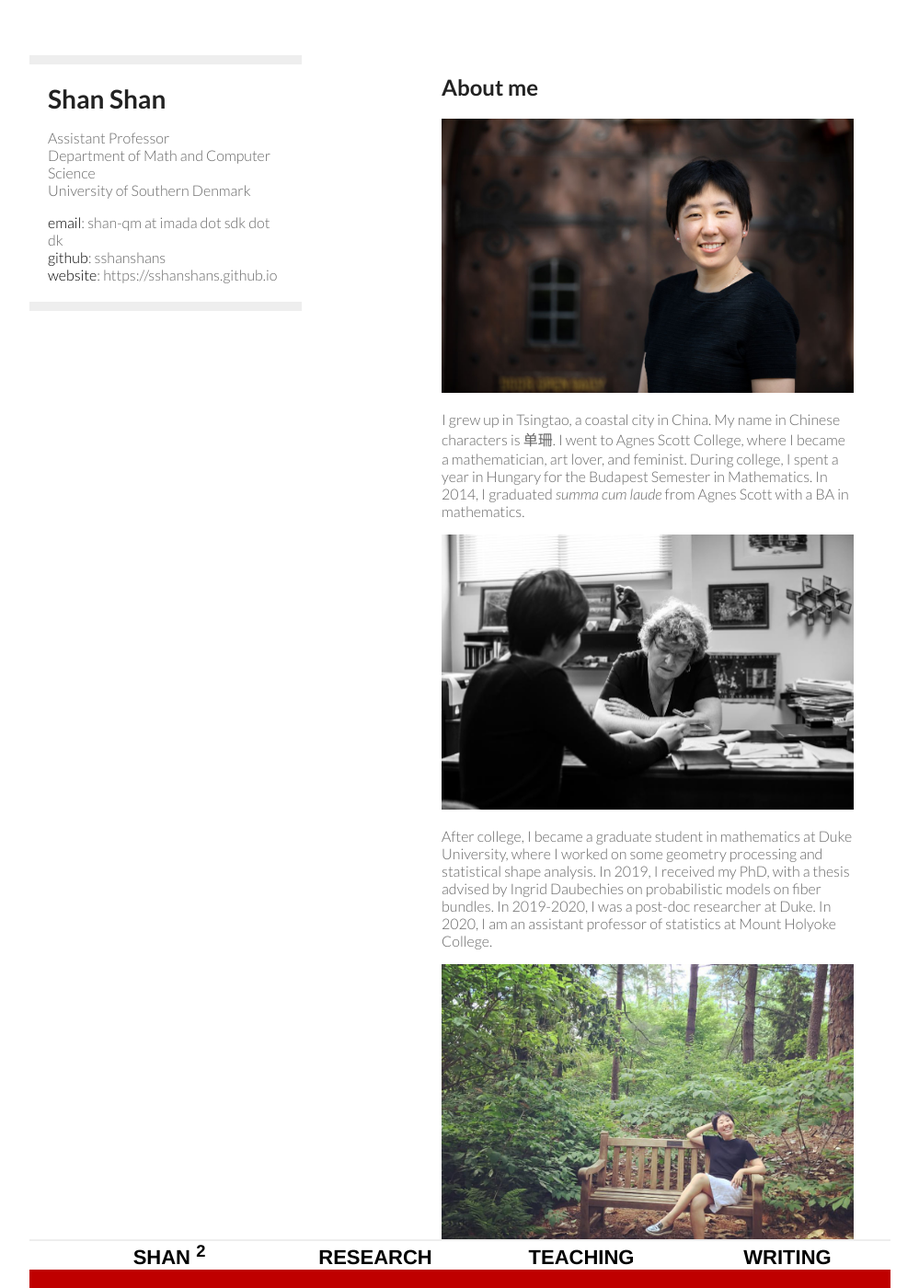
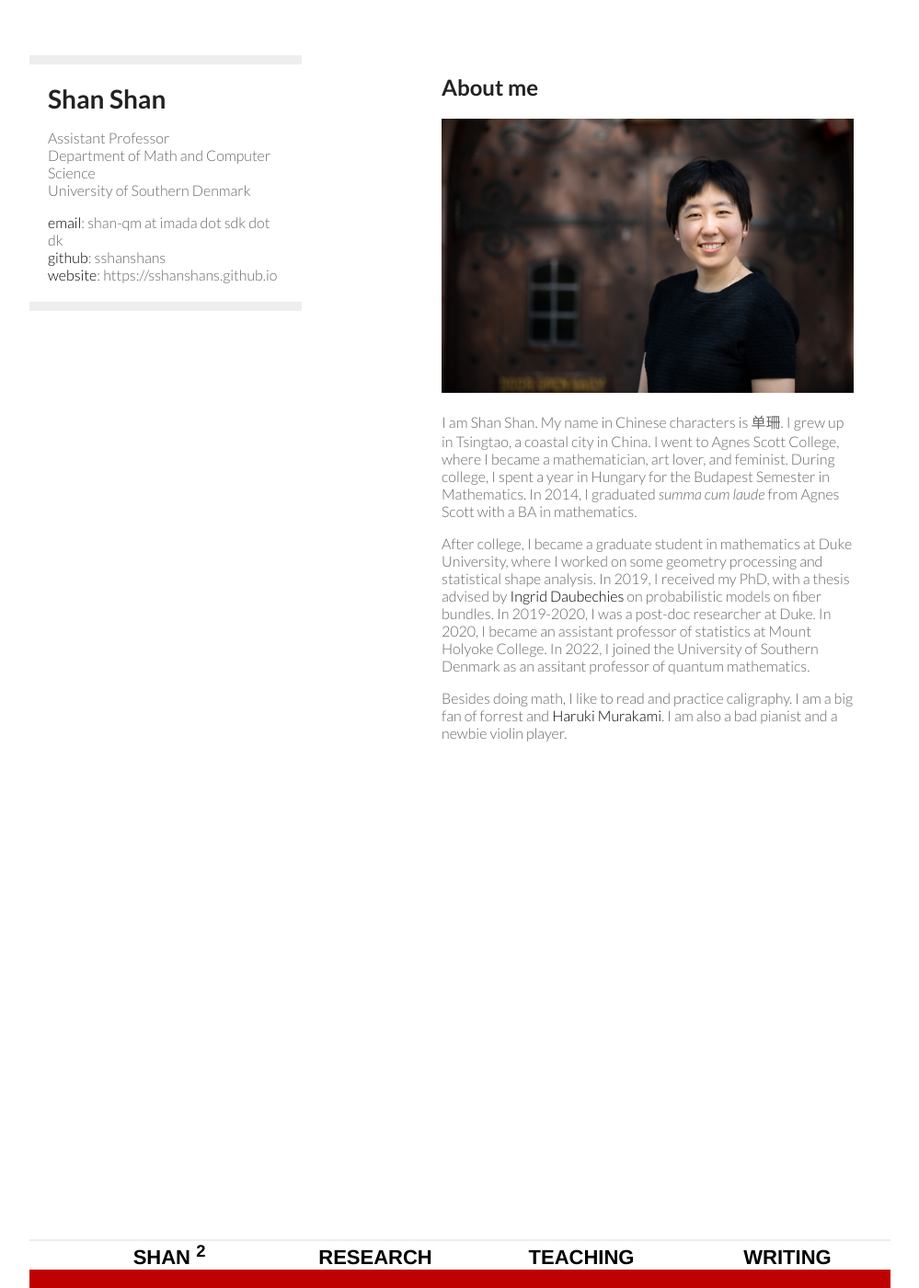
Before and after one commit to sshanshans/sshanshans.github.io, a Jekyll site: the page built from AboutMe/aboutme.md, in a window 1280 px wide and 1400 px high. Shown: the whole window at 92% size, without its empty margins (160-1159 px from the left). Built offline with Jekyll 4.4.1, drawn with Linux system fonts in a browser that asks for light colours; some of the changed text lies outside the part shown.

Commit message:
Update aboutme.md

```diff
--- a/AboutMe/aboutme.md
+++ b/AboutMe/aboutme.md
@@ -7,14 +7,11 @@ description: profile
 ## About me
 ![me](/images/sshan.jpg)
 
-I grew up in Tsingtao, a coastal city in China. My name in Chinese characters is 单珊. I went to Agnes Scott College, where I became a mathematician, art lover, and feminist. During college, I spent a year in Hungary for the Budapest Semester in Mathematics. In 2014, I graduated *summa cum laude* from Agnes Scott with a BA in mathematics.
+I am Shan Shan. My name in Chinese characters is 单珊. I grew up in Tsingtao, a coastal city in China. I went to Agnes Scott College, where I became a mathematician, art lover, and feminist. During college, I spent a year in Hungary for the Budapest Semester in Mathematics. In 2014, I graduated *summa cum laude* from Agnes Scott with a BA in mathematics.
 
-![me and my advisor](/images/SSID.png)
+After college, I became a graduate student in mathematics at Duke University, where I worked on some geometry processing and statistical shape analysis. In 2019, I received my PhD, with a thesis advised by [Ingrid Daubechies](/images/SSID.png) on probabilistic models on fiber bundles. In 2019-2020, I was a post-doc researcher at Duke. In 2020, I became an assistant professor of statistics at Mount Holyoke College. In 2022, I joined the University of Southern Denmark as an assitant professor of quantum mathematics.
 
-After college, I became a graduate student in mathematics at Duke University, where I worked on some geometry processing and statistical shape analysis. In 2019, I received my PhD, with a thesis advised by Ingrid Daubechies on probabilistic models on fiber bundles. In 2019-2020, I was a post-doc researcher at Duke. In 2020, I am an assistant professor of statistics at Mount Holyoke College.
-
-![me in garden](/images/shanshan.jpg)
-Besides doing math, I like to read and practice caligraphy. I am a big fan of [Haruki Murakami](http://www.harukimurakami.com). I also do gym three times a week with Ingrid (my PhD advisor) -- we started working out together in a local gym in Durham, NC during my second year in graduate school, and now we continue on zoom. I am also a bad pianist and a newbie violin player.
+Besides doing math, I like to read and practice caligraphy. I am a big fan of forrest and [Haruki Murakami](http://www.harukimurakami.com). I am also a bad pianist and a newbie violin player.
 
 <br />
 <br />
```
